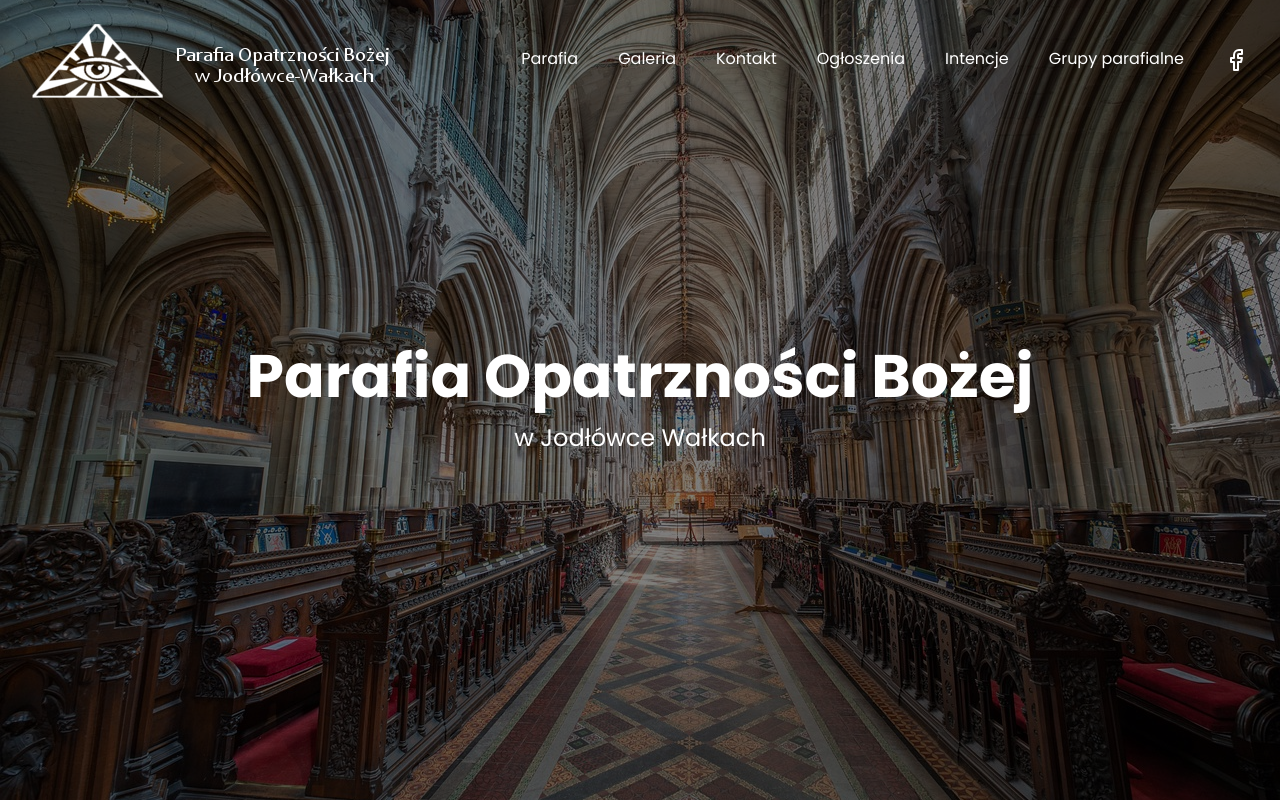
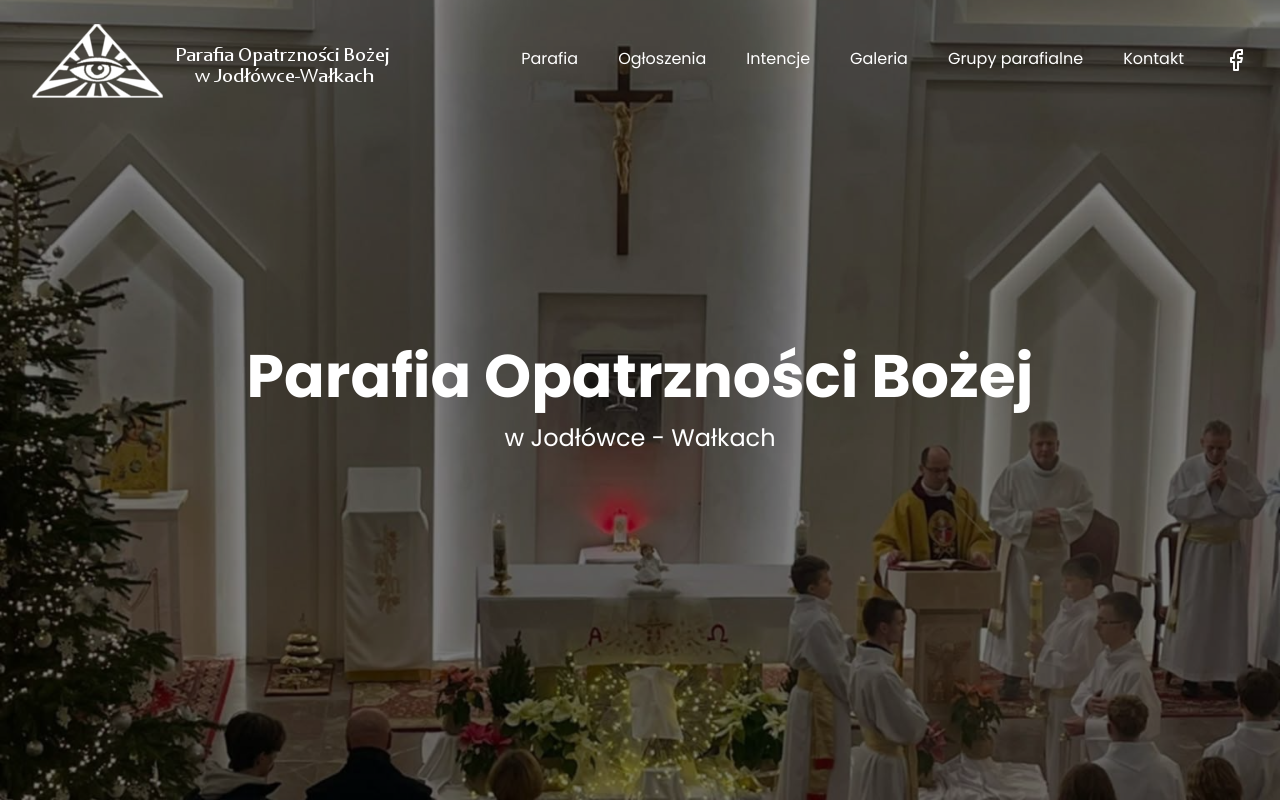
Before and after one commit to michalnowak14/parish-website, a Next.js app: page / in a window 1280 px wide. Shown: the top 802 px of the page. Built offline with nearby package versions, Linux system fonts and the light colour scheme.

Commit message:
ui and navigation changes

```diff
--- a/app/kontakt/page.tsx
+++ b/app/kontakt/page.tsx
@@ -7,7 +7,7 @@ const KontaktPage = () => {
       {" "}
       <header className="page-header">
         <h1 className="text-6xl p-7 font-bold">Kontakt</h1>
-      </header>
+      </header><section className="max-w-4xl mx-auto px-6 py-16 leading-relaxed text-lg space-y-8">
         <h1 className="text-3xl md:text-4xl font-bold text-center mb-4 mt-7">
           Jak skontaktować się z parafią Opatrzności Bożej w Jodłówce Wałkach?
       </h1>
@@ -67,7 +67,7 @@ const KontaktPage = () => {
               </p>
             </div>
           </div>
-      </div>
+        </div></section>
     </div>
   );
 };
--- a/app/page.tsx
+++ b/app/page.tsx
@@ -6,7 +6,7 @@ export default function HomePage() {
       {/* Hero Section */}
       <section className="relative w-screen h-screen">
         <Image
-          src="/main.jpg" // Replace with your image path
+          src="/main2.jpeg" // Replace with your image path
           alt="Parafia"
           fill
           className="object-cover"
@@ -16,7 +16,7 @@ export default function HomePage() {
           <h1 className="text-4xl md:text-6xl font-bold">
             Parafia Opatrzności Bożej
           </h1>
-          <h2 className="text-xl md:text-2xl mt-4">w Jodłówce Wałkach</h2>
+          <h2 className="text-xl md:text-2xl mt-4">w Jodłówce - Wałkach</h2>
         </div>
       </section>
 
--- a/components/Nav.tsx
+++ b/components/Nav.tsx
@@ -3,23 +3,14 @@
 import React, { useState, useEffect } from "react";
 import Link from "next/link";
 import { Menu, X, Facebook } from "lucide-react";
-import Image from "next/image";
 
 const Nav = () => {
   const [isMobileOpen, setIsMobileOpen] = useState(false);
   const [isDropdownOpen, setIsDropdownOpen] = useState(false);
-  const [isNewsDropdownOpen, setIsNewsDropdownOpen] = useState(false);
   const [isScrolled, setIsScrolled] = useState(false);
 
   const toggleMobileMenu = () => setIsMobileOpen(!isMobileOpen);
-  const toggleDropdown = () => {
-    setIsDropdownOpen(!isDropdownOpen);
-    setIsNewsDropdownOpen(false);
-  };
-  const toggleNewsDropdown = () => {
-    setIsNewsDropdownOpen(!isNewsDropdownOpen);
-    setIsDropdownOpen(false);
-  };
+  const toggleDropdown = () => setIsDropdownOpen(!isDropdownOpen);
 
   useEffect(() => {
     const handleScroll = () => setIsScrolled(window.scrollY > 20);
@@ -34,175 +25,110 @@ const Nav = () => {
         }`}
     >
       <nav className="flex justify-between w-full px-8">
-        <div>
-          <Link href="/"><img src="/oko5.png" alt="" /></Link>
-        </div>
+        {/* Logo */}
+        <Link href="/">
+          <img src="/oko5.png" alt="Logo" />
+        </Link>
 
-        {/* Desktop nav */}
+        {/* Desktop navigation */}
         <ul className="hidden md:flex gap-10 items-center">
-          {[
-            { label: "Parafia", href: "/" },
-            { label: "Galeria", href: "/galeria" },
-            { label: "Kontakt", href: "/kontakt" },
-            { label: "Ogłoszenia", href: "/ogloszenia" },
-            { label: "Intencje", href: "/intencje" },
-          ].map((item) => (
-            <li key={item.href} className="relative group">
-              <Link
-                href={item.href}
-                className="transition-colors duration-300 hover:text-amber-600 relative after:block after:h-[2px] after:bg-amber-700 after:scale-x-0 after:transition-transform after:duration-300 after:origin-left group-hover:after:scale-x-100"
-              >
-                {item.label}
-              </Link>
-            </li>
-          ))}
-
-
+          <NavLink href="/" label="Parafia" />
+          <NavLink href="/ogloszenia" label="Ogłoszenia" />
+          <NavLink href="/intencje" label="Intencje" />
+          <NavLink href="/galeria" label="Galeria" />
 
           {/* Grupy parafialne dropdown */}
-          <li className="relative group">
+          <li className="relative">
             <button
               onClick={toggleDropdown}
-              className="cursor-pointer transition-colors duration-300 hover:text-amber-600 relative after:block after:h-[2px] after:bg-amber-700 after:scale-x-0 after:transition-transform after:duration-300 after:origin-left group-hover:after:scale-x-100"
+              className="transition-colors duration-300 hover:text-amber-600 relative after:block after:h-[2px] after:bg-amber-700 after:scale-x-0 after:transition-transform after:duration-300 after:origin-left hover:after:scale-x-100"
             >
               Grupy parafialne
             </button>
             <ul
-              className={`absolute left-0 mt-2 bg-white text-black rounded shadow-lg overflow-hidden transition-[max-height] duration-300 ease-in-out ${
+              className={`absolute left-0 mt-2 bg-white text-black rounded shadow-lg overflow-hidden transition-[max-height] duration-300 ${
                 isDropdownOpen ? "max-h-[800px]" : "max-h-0"
                 }`}
             >
               {[
                 { label: "DSM", href: "/grupy-parafialne#dsm" },
                 { label: "KSM", href: "/grupy-parafialne#ksm" },
-                {
-                  label: "Liturgiczna Służba Ołtarza",
-                  href: "/grupy-parafialne#lso",
-                },
-                {
-                  label: "Chór Parafialny",
-                  href: "/grupy-parafialne#chor-parafialny",
-                },
-                {
-                  label: "Róże Różańcowe",
-                  href: "/grupy-parafialne#roze-rozancowe",
-                },
-                {
-                  label: "Akcja Katolicka Caritas",
-                  href: "/grupy-parafialne#caritas",
-                },
-                {
-                  label: "Straż Honorowa NSPJ",
-                  href: "/grupy-parafialne#straz-nspj",
-                },
-                {
-                  label: "Apostolat Margaretka",
-                  href: "/grupy-parafialne#apostolat",
-                },
+                { label: "Liturgiczna Służba Ołtarza", href: "/grupy-parafialne#lso" },
+                { label: "Chór Parafialny", href: "/grupy-parafialne#chor-parafialny" },
+                { label: "Róże Różańcowe", href: "/grupy-parafialne#roze-rozancowe" },
+                { label: "Akcja Katolicka Caritas", href: "/grupy-parafialne#caritas" },
+                { label: "Straż Honorowa NSPJ", href: "/grupy-parafialne#straz-nspj" },
+                { label: "Apostolat Margaretka", href: "/grupy-parafialne#apostolat" },
               ].map((item) => (
-                <li
-                  key={item.href}
-                  className="px-4 py-2 hover:bg-amber-100 hover:text-amber-900 transition-colors duration-200"
-                >
-                  <Link
-                    href={item.href}
-                    onClick={() => setIsDropdownOpen(false)}
-                  >
+                <li key={item.href} className="px-4 py-2 hover:bg-amber-100">
+                  <Link href={item.href} onClick={() => setIsDropdownOpen(false)}>
                     {item.label}
                   </Link>
                 </li>
               ))}
             </ul>
           </li>
+
+          <NavLink href="/kontakt" label="Kontakt" />
+
           <li>
             <a
               href="https://www.facebook.com/profile.php?id=100091175483659"
               target="_blank"
               rel="noopener noreferrer"
-              className="hover:text-amber-700 transition-colors duration-300"
+              className="hover:text-amber-700 transition-colors"
             >
               <Facebook />
             </a>
           </li>
         </ul>
 
-        {/* Mobile nav toggle */}
+        {/* Mobile menu button */}
         <div className="md:hidden z-30" onClick={toggleMobileMenu}>
           {isMobileOpen ? <X size={28} /> : <Menu size={28} />}
         </div>
 
-        {/* Mobile nav menu */}
+        {/* Mobile menu */}
         {isMobileOpen && (
-          <div className="absolute top-[15vh] left-0 w-full bg-black/80 backdrop-blur-md text-white flex flex-col gap-4 px-8 py-6 md:hidden z-20">
-            {[
-              { label: "Parafia", href: "/" },
-              { label: "Galeria", href: "/galeria" },
-              { label: "Kontakt", href: "/kontakt" },
-              { label: "Ogłoszenia", href: "/ogloszenia" },
-              { label: "Intencje", href: "/intencje" },
-            ].map((item) => (
-              <Link
-                key={item.href}
-                className="m-auto"
-                href={item.href}
-                onClick={toggleMobileMenu}
-              >
-                {item.label}
-              </Link>
-            ))}
-
+          <div className="absolute top-[15vh] left-0 w-full bg-black/80 backdrop-blur-md flex flex-col gap-4 px-8 py-6 md:hidden">
+            <MobileLink href="/" label="Parafia" close={toggleMobileMenu} />
+            <MobileLink href="/ogloszenia" label="Ogłoszenia" close={toggleMobileMenu} />
+            <MobileLink href="/intencje" label="Intencje" close={toggleMobileMenu} />
+            <MobileLink href="/galeria" label="Galeria" close={toggleMobileMenu} />
 
             <button className="m-auto" onClick={toggleDropdown}>
               Grupy parafialne
             </button>
-            <div
-              className={`transition-[max-height] duration-500 ease-in-out overflow-hidden ml-4 flex flex-col gap-2 text-sm ${
-                isDropdownOpen ? "max-h-[500px] mt-2" : "max-h-0"
-              }`}
-            >
-              {/* Group items here */}
-              <Link href="/grupy-parafialne#dsm" onClick={toggleMobileMenu}>
-                DSM
-              </Link>
-              <Link href="/grupy-parafialne#ksm" onClick={toggleMobileMenu}>
-                KSM
-              </Link>
-              <Link href="/grupy-parafialne#lso" onClick={toggleMobileMenu}>
-                Liturgiczna Służba Ołtarza
-              </Link>
+            {isDropdownOpen && (
+              <div className="flex flex-col gap-2 text-sm ml-4">
+                {[
+                  "DSM",
+                  "KSM",
+                  "Liturgiczna Służba Ołtarza",
+                  "Chór Parafialny",
+                  "Róże różańcowe",
+                  "Caritas",
+                  "Straż NSPJ",
+                  "Apostolat Margaretka",
+                ].map((id) => (
                   <Link
-                href="/grupy-parafialne#chor-parafialny"
+                    key={id}
+                    href={`/grupy-parafialne#${id}`}
                     onClick={toggleMobileMenu}
                   >
-                Chór Parafialny
+                    {id.replace("-", " ")}
                   </Link>
-              <Link
-                href="/grupy-parafialne#roze-rozancowe"
-                onClick={toggleMobileMenu}
-              >
-                Róże Różańcowe
-              </Link>
-              <Link href="/grupy-parafialne#caritas" onClick={toggleMobileMenu}>
-                Akcja Katolicka Caritas
-              </Link>
-              <Link
-                href="/grupy-parafialne#straz-nspj"
-                onClick={toggleMobileMenu}
-              >
-                Straż Honorowa NSPJ
-              </Link>
-              <Link
-                href="/grupy-parafialne#apostolat"
-                onClick={toggleMobileMenu}
-              >
-                Apostolat Margaretka
-              </Link>
+                ))}
               </div>
+            )}
+
+            <MobileLink href="/kontakt" label="Kontakt" close={toggleMobileMenu} />
+
             <a
               href="https://www.facebook.com/profile.php?id=100091175483659"
               target="_blank"
               rel="noopener noreferrer"
-              className="m-auto hover:text-amber-300 transition-colors duration-300"
+              className="m-auto hover:text-amber-300"
             >
               <Facebook />
             </a>
@@ -213,4 +139,30 @@ const Nav = () => {
   );
 };
 
+/* Reusable components */
+const NavLink = ({ href, label }: { href: string; label: string }) => (
+  <li className="relative group">
+    <Link
+      href={href}
+      className="transition-colors duration-300 hover:text-amber-600 relative after:block after:h-[2px] after:bg-amber-700 after:scale-x-0 after:transition-transform after:duration-300 after:origin-left group-hover:after:scale-x-100"
+    >
+      {label}
+    </Link>
+  </li>
+);
+
+const MobileLink = ({
+  href,
+  label,
+  close,
+}: {
+  href: string;
+  label: string;
+  close: () => void;
+}) => (
+    <Link href={href} className="m-auto" onClick={close}>
+      {label}
+    </Link>
+  );
+
 export default Nav;
--- /dev/null
+++ b/src/jsx.d.ts
@@ -0,0 +1,10 @@
+import React from "react";
+
+declare global {
+    namespace JSX {
+        interface IntrinsicElements {
+            Jax: React.DetailedHTMLProps<React.HTMLAttributes<HTMLElement>,
+                HTMLElement>;
+        }
+    }
+}
```
Also changed, not shown: public/main2.jpeg (added). Lines whose indentation alone changed are shown as unchanged.
